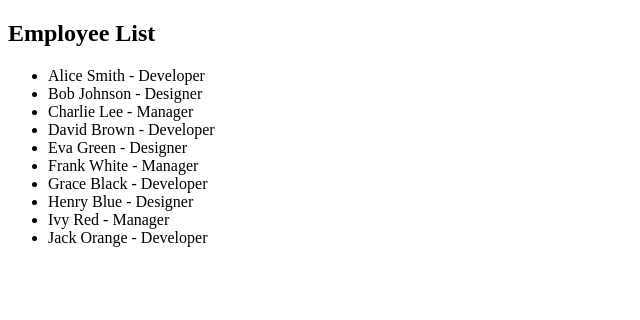
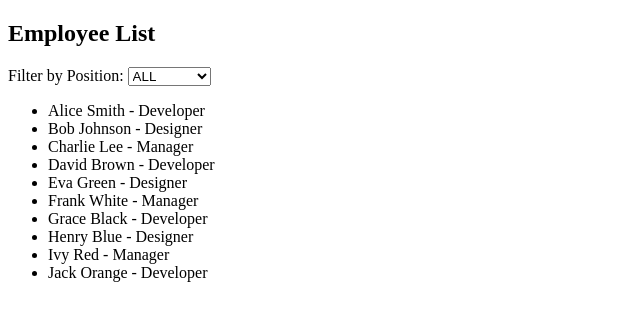
Before and after one commit to kundan594/angular19, an Angular app: page / in a window 1280 px wide. Shown: the top 320 px of the page, without its empty margins (0-640 px from the left). Built offline with nearby package versions, Linux system fonts and the light colour scheme.

Commit message:
normal subscription solution

```diff
--- a/src/app/employees/employees.component.html
+++ b/src/app/employees/employees.component.html
@@ -1,6 +1,18 @@
 <h2>Employee List</h2>
+
+<!-- <label for="position">Filter by Position:</label>
+<select id="position" [(ngModel)]="selectedPosition" (change)="applyFilter()">
+  <option value="">All</option>
+  <option *ngFor="let pos of positions" [value]="pos">{{ pos }}</option>
+</select> -->
+
+<label for="position"> Filter by Position: </label>
+<select id="position" [(ngModel)] ="selectedPosition" (change)="applyFilter()">
+    <option value="">ALL</option>
+    <option *ngFor="let pos of positions" [value]="pos">{{ pos }} </option>
+    </select>
 <ul>
-  <li *ngFor="let employee of employees$ | async">
+  <li *ngFor="let employee of filteredEmployees">
     {{ employee.name }} - {{ employee.position }}
   </li>
 </ul>
--- a/src/app/employees/employees.component.ts
+++ b/src/app/employees/employees.component.ts
@@ -2,18 +2,34 @@ import { Component, OnInit } from '@angular/core';
 import { EmployeeService, Employee } from './employee.service';
 import { Observable } from 'rxjs';
 import { CommonModule } from '@angular/common';
+import { FormsModule } from '@angular/forms';
 
 @Component({
   selector: 'app-employees',
   templateUrl: './employees.component.html',
-  imports: [CommonModule],
+  imports: [CommonModule,FormsModule],
 })
 export class EmployeesComponent implements OnInit {
-  employees$!: Observable<Employee[]>;
+  employees: Employee[] = [];
+  filteredEmployees: Employee[] = [];
+  positions: string[] = [];
+  selectedPosition: string = '';
 
   constructor(private employeeService: EmployeeService) {}
 
   ngOnInit() {
-    this.employees$ = this.employeeService.getEmployees();
+    this.employeeService.getEmployees().subscribe(data => {
+      this.employees = data;
+      this.positions = Array.from(new Set(data.map(emp => emp.position)));
+      this.applyFilter();
+    });
+  }
+
+  applyFilter() {
+    if (this.selectedPosition) {
+      this.filteredEmployees = this.employees.filter(emp => emp.position === this.selectedPosition);
+    } else {
+      this.filteredEmployees = this.employees;
+    }
   }
 }
```
